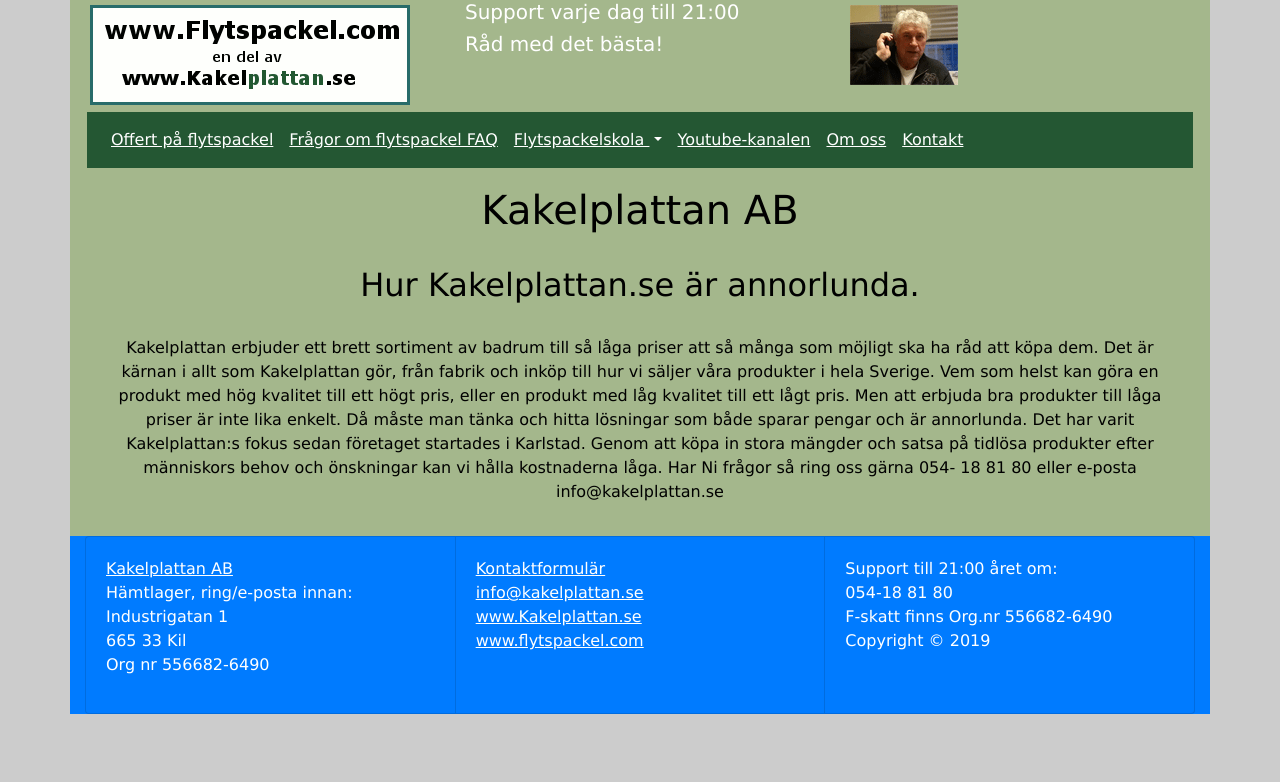
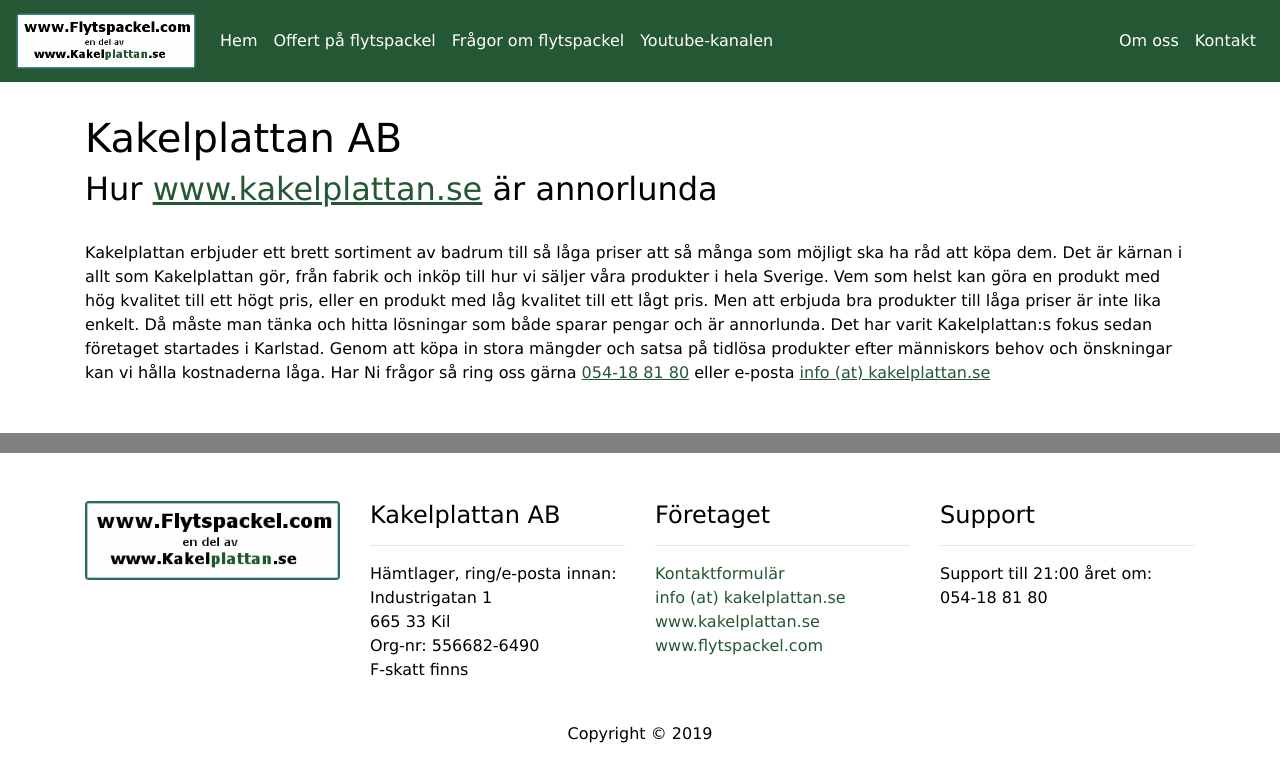
Before and after one commit to Kakelplattan-1/flytspackel.com, a PHP site: page /flytspackel-om-oss.php in a window 1280 px wide. Shown: the top 782 px of the page. Run offline with PHP 8.4, Linux system fonts and the light colour scheme; some libraries are stand-ins or nearby versions.

Commit message:
Redesigns about view

```diff
--- a/flytspackel-om-oss.php
+++ b/flytspackel-om-oss.php
@@ -1,12 +1,12 @@
-<?php include 'include/topp.php';?>
-<!-- Image Slider -->
-	<div class="container text-center">
-	<div class="col-xs-12 col-sm-12 col-md-12 col-lg-12">
-		<h1>Kakelplattan AB</h1>
-		<br />
-		<h2>Hur Kakelplattan.se är annorlunda.</h2>
-		<br />
-		<p>
+<?php include 'include/head.php'; ?>
+<?php include 'include/navbar.php'; ?>
+
+
+<section class="container about">
+	<h1>Kakelplattan AB</h1>
+	<h2>Hur <a class="link color" href="www.kakelplattan.se">www.kakelplattan.se</a> är annorlunda</h2>
+	<br>
+	<p>
 		Kakelplattan erbjuder ett brett sortiment av badrum till så låga priser att så många som möjligt ska ha råd att köpa dem.
 		Det är kärnan i allt som Kakelplattan gör, från fabrik och inköp till hur vi säljer våra produkter i hela Sverige.
 		Vem som helst kan göra en produkt med hög kvalitet till ett högt pris, eller en produkt med låg kvalitet till ett lågt pris.
@@ -14,10 +14,11 @@
 		Då måste man tänka och hitta lösningar som både sparar pengar och är annorlunda.
 		Det har varit Kakelplattan:s fokus sedan företaget startades i Karlstad.
 		Genom att köpa in stora mängder och satsa på tidlösa produkter efter människors behov och önskningar kan vi hålla kostnaderna låga.
-		Har Ni frågor så ring oss gärna 054- 18 81 80 eller e-posta info@kakelplattan.se
-		</p>
-	</div></div>
-<?php include 'include/fot.php';?>
+		Har Ni frågor så ring oss gärna <a class="link color" href="tel:054188180">054-18 81 80</a> eller e-posta <a class="link color" href="info@kakelplattan.se">info (at) kakelplattan.se</a>
+	</p>
+</section>
+
+<?php include 'include/footer.php';?>
 
 
 
```
